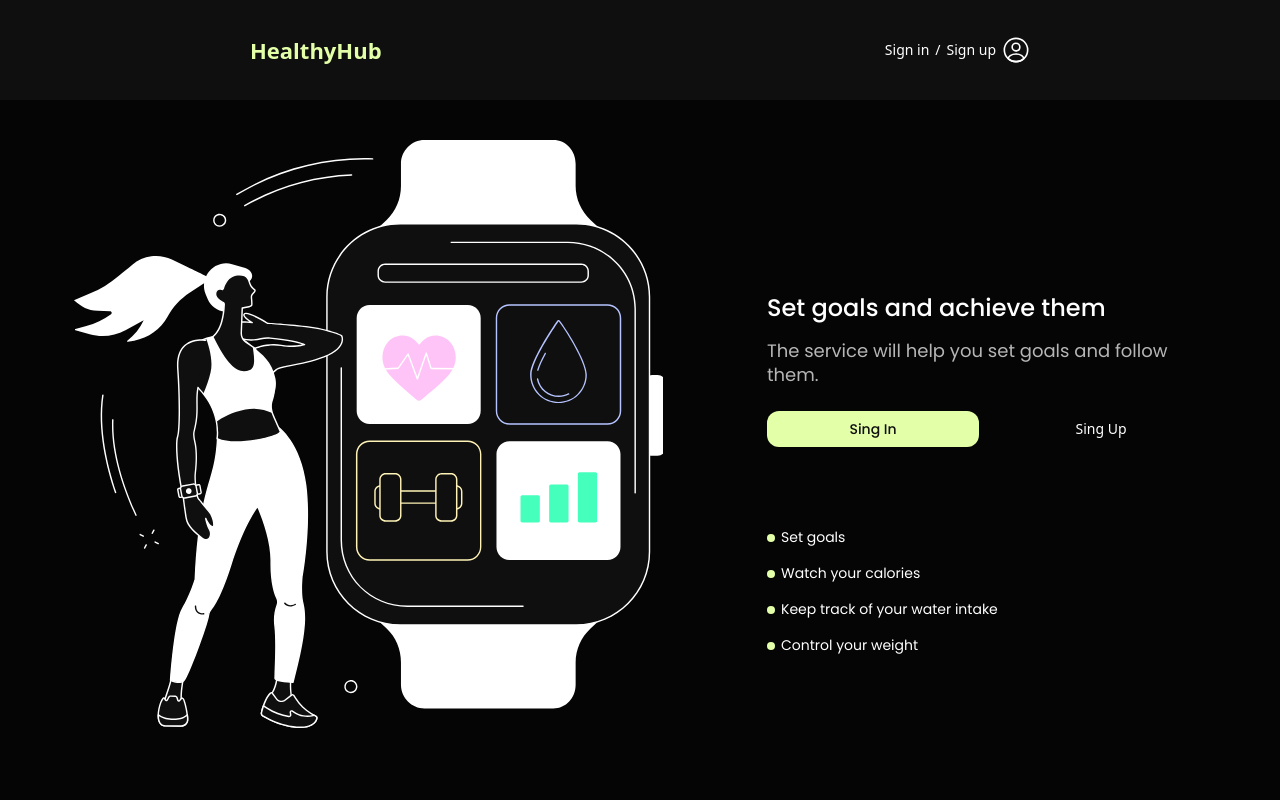
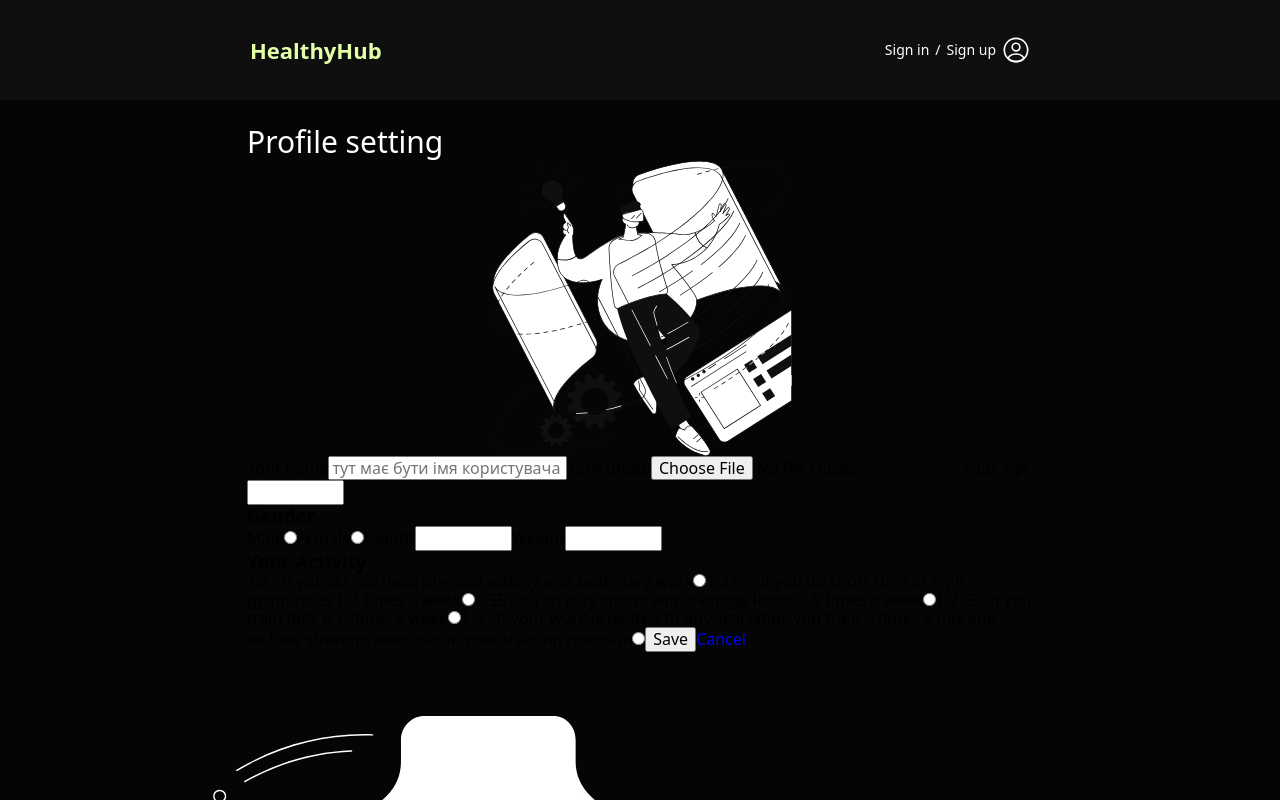
Before and after one commit to AnnaHort/HealthyHub, a React (Vite) app: page /HealthyHub/welcome in a window 1280 px wide. Shown: the top 800 px of the page. Built offline with nearby package versions, Linux system fonts and the light colour scheme.

Commit message:
started work with setting page

```diff
--- a/src/components/SharedLayout/SharedLayout.jsx
+++ b/src/components/SharedLayout/SharedLayout.jsx
@@ -7,6 +7,7 @@ import { useSelector } from 'react-redux';
 import selectIsLoggedIn from '../../redux/auth/authSelectors';
 
 import { Container } from './SharedLayout.styled';
+import ProfileSettingsPage from '../../pages/ProfileSettingsPage/ProfileSettingsPage';
 
 const SharedLayout = () => {
   const isLoggedIn = useSelector(selectIsLoggedIn);
@@ -18,7 +19,7 @@ const SharedLayout = () => {
           {isLoggedIn ? <HeaderAuthorizedUser /> : <Header />}
         </HeaderContainerStyled>
       </HeaderBg>
-
+    <ProfileSettingsPage/>
     <Container>
       <Suspense fallback={<div>Loading...</div>}>
         <Outlet />
--- /dev/null
+++ b/src/pages/ProfileSettingsPage/ProfileSettingsPage.jsx
@@ -0,0 +1,21 @@
+import {
+  ProfileSettingsPageContainer,
+  ProfileSettingsPageImg,
+  ProfileSettingsPageTitle,
+} from './ProfileSettingsPage.styled';
+import UserInformation from './UserInformationComponent/UserInformation';
+
+const ProfileSettingsPage = () => {
+  return (
+
+      <ProfileSettingsPageContainer>
+        <ProfileSettingsPageTitle>Profile setting</ProfileSettingsPageTitle>
+
+        <ProfileSettingsPageImg src="/src/img/ProfileSettings/ProfileSettings.svg" />
+
+        <UserInformation />
+      </ProfileSettingsPageContainer>
+
+  );
+};
+export default ProfileSettingsPage;
--- /dev/null
+++ b/src/pages/ProfileSettingsPage/ProfileSettingsPage.styled.js
@@ -0,0 +1,42 @@
+import styled from 'styled-components';
+
+export const ProfileSettingsPageContainer = styled.div`
+  padding: 16px 10px;
+  max-width: 320px;
+  margin-right: auto;
+  margin-left: auto;
+  @media (min-width: 834px) {
+    padding: 24px 27px;
+    max-width: 840px;
+  }
+  @media (min-width: 1440px) {
+    padding: 20px 34px;
+    max-width: 1440px;
+  }
+`;
+
+export const ProfileSettingsPageTitle = styled.h2`
+  color: var(--color-primary-white);
+  font-size: 24px;
+  font-weight: 500;
+  line-height: 1.26;
+  @media (min-width: 834px) {
+    font-size: 30px;
+    line-height: 1.2;
+  }
+`;
+
+export const ProfileSettingsPageImg = styled.img`
+  width: 300px;
+  max-height: 296px;
+  margin-right: auto;
+  margin-left: auto;
+  @media (min-width: 834px) {
+    width: 380px;
+  }
+  @media (min-width: 1440px) {
+    margin-right: 0;
+    margin-left: 0;
+    width: 536px;
+  }
+`;
--- /dev/null
+++ b/src/pages/ProfileSettingsPage/UserInformationComponent/UserInformation.jsx
@@ -0,0 +1,76 @@
+import { Link } from "react-router-dom";
+
+const UserInformation = () => {
+  return (
+    <form>
+      <label htmlFor="name">Your name</label>
+      <input type="text" id="name" placeholder="тут має бути імя користувача" />
+
+      <label htmlFor="photo">Your photo</label>
+      <input type="file" id="photo" name="fileUpload" />
+
+      <label htmlFor="age">Your age</label>
+      <input type="number" id="age" name="quantity" min="1" max="100" />
+
+      <h3>Gender</h3>
+      <label htmlFor="">Male</label>
+      <input type="radio" id="male" name="gender" value="male" />
+
+      <label htmlFor="">Female</label>
+      <input type="radio" id="female" name="gender" value="female" />
+
+      <label htmlFor="height">Height</label>
+      <input type="number" id="height" name="quantity" min="1" max="100" />
+
+      <label htmlFor="weight">Weight</label>
+      <input type="number" id="weight" name="quantity" min="1" max="100" />
+
+      <h3>Your Activity</h3>
+
+      <label htmlFor="low 1.2">
+
+        1.2 - if you do not have physical activity and sedentary work
+      </label>
+      <input type="radio" id="low 1.2" value="low 1.2" name="activity" />
+
+      <label htmlFor="light 1.375">
+
+        1.375 - if you do short runs or light gymnastics 1-3 times a week
+      </label>
+      <input
+        type="radio"
+        id="light 1.375"
+        value="light 1.375"
+        name="activity"
+      />
+
+      <label htmlFor="average 1.55">
+
+        1.55 - if you play sports with average loads 3-5 times a week
+      </label>
+      <input
+        type="radio"
+        id="average 1.55"
+        value="average 1.55"
+        name="activity"
+      />
+
+      <label htmlFor="high 1.725">
+        1.725 - if you train fully 6-7 times a week
+      </label>
+      <input type="radio" id="high 1.725" value="high 1.725" name="activity" />
+
+      <label htmlFor="hard 1.9">
+
+        1.9 - if your work is related to physical labor, you train 2 times a day
+        and include strength exercises in your training program
+      </label>
+      <input type="radio" id="hard 1.9" value="hard 1.9" name="activity" />
+
+      <button type="submit">Save</button>
+      <Link to={"/main"}>Cancel</Link>
+
+    </form>
+  );
+};
+export default UserInformation;
```
Also changed, not shown: src/img/ProfileSettings/ProfileSettings.svg (added), src/pages/ProfileSettingsPage/UserInformationComponent/UserInformation.styled.js (added).
